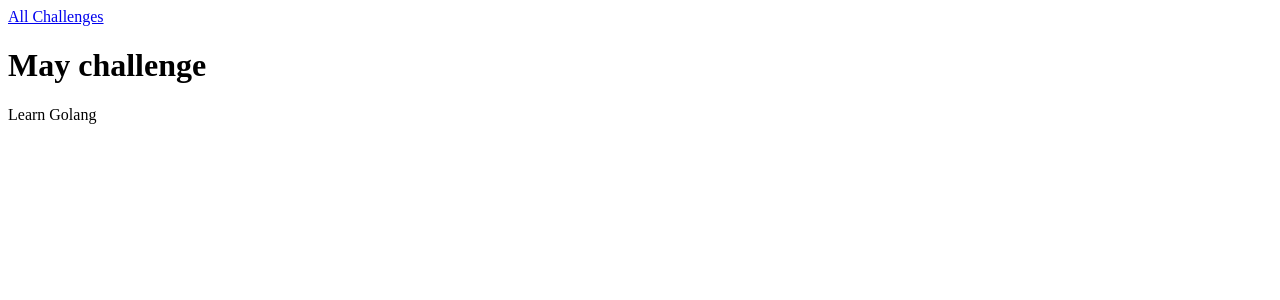
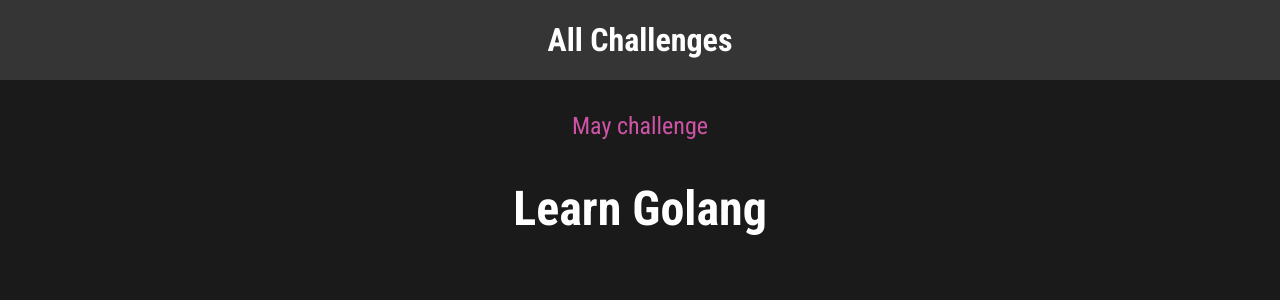
Before and after one commit to eXvimmer/django_practical_guide_course, a Django app: page /challenges/may in a window 1280 px wide. Shown: the top 300 px of the page. Run offline with Django 4.2, Linux system fonts and the light colour scheme.

Commit message:
Style the app

```diff
--- /dev/null
+++ b/challenges/static/challenges/challenge.css
@@ -0,0 +1,22 @@
+h1,
+h2 {
+  text-align: center;
+  color: white;
+}
+
+h1 {
+  font-size: 1.5rem;
+  margin: 2rem 0 1rem 0;
+  font-weight: normal;
+  color: #cf54a6;
+}
+
+h2 {
+  font-size: 3rem;
+  font-weight: bold;
+}
+
+.fallback {
+  text-align: center;
+  color: white;
+}
--- /dev/null
+++ b/challenges/static/challenges/includes/header.css
@@ -0,0 +1,25 @@
+header {
+  width: 100%;
+  height: 5rem;
+  background-color: #353535;
+}
+
+header nav {
+  width: 100%;
+  height: 100%;
+  display: flex;
+  justify-content: center;
+  align-items: center;
+}
+
+header nav a {
+  color: white;
+  font-size: 2rem;
+  font-weight: bold;
+  text-decoration: none;
+}
+
+header nav a:hover,
+header nav a:active {
+  color: #cf54a6;
+}
--- a/challenges/templates/challenges/challenge.html
+++ b/challenges/templates/challenges/challenge.html
@@ -1,4 +1,10 @@
 {% extends "base.html" %}
+{% load static %}
+
+{% block css_files %}
+    <link href="{% static "challenges/challenge.css" %}" rel="stylesheet"></link>
+    <link href="{% static "challenges/includes/header.css" %}" rel="stylesheet"></link>
+{% endblock css_files %}
 
 {% block page_title %}{{ month|title }} Challenge{% endblock page_title %}
 
@@ -7,8 +13,8 @@
 
     <h1>{{ month|title }} challenge</h1>
     {% if text %}
-        <p>{{ text }}</p>
+        <h2>{{ text }}</h2>
     {% else %}
-        <p>No challenge for this month, have fun</p>
+        <h2>No challenge for this month, have fun</h2>
     {% endif %}
 {% endblock content %}
--- a/challenges/templates/challenges/index.html
+++ b/challenges/templates/challenges/index.html
@@ -5,6 +5,7 @@
 
 {% block css_files %}
     <link href="{% static "challenges/challenges.css" %}" rel="stylesheet"></link>
+    <link href="{% static "challenges/includes/header.css" %}" rel="stylesheet"></link>
 {% endblock css_files %}
 
 {% block content %}
--- a/monthly_challenges/settings.py
+++ b/monthly_challenges/settings.py
@@ -11,6 +11,8 @@ https://docs.djangoproject.com/en/4.0/ref/settings/
 """
 
 from pathlib import Path
+
+from django.conf.global_settings import STATICFILES_DIRS
 
 # Build paths inside the project like this: BASE_DIR / 'subdir'.
 BASE_DIR = Path(__file__).resolve().parent.parent
@@ -121,3 +123,6 @@ STATIC_URL = "static/"
 # https://docs.djangoproject.com/en/4.0/ref/settings/#default-auto-field
 
 DEFAULT_AUTO_FIELD = "django.db.models.BigAutoField"
+
+# make Django aware of the root static directory
+STATICFILES_DIRS = [BASE_DIR / "static"]
--- a/requirements.txt
+++ b/requirements.txt
@@ -3,6 +3,7 @@ backports.zoneinfo==0.2.1
 black==22.1.0
 click==8.0.4
 Django==4.0.3
+djhtml==1.5.0
 greenlet==1.1.2
 msgpack==1.0.3
 mypy-extensions==0.4.3
--- /dev/null
+++ b/static/styles.css
@@ -0,0 +1,10 @@
+@import url('https://fonts.googleapis.com/css2?family=Roboto+Condensed:wght@400;700&display=swap');
+
+html {
+  font-family: 'Roboto Condensed', sans-serif;
+}
+
+body {
+  margin: 0;
+  background-color: #1a1a1a;
+}
--- a/templates/base.html
+++ b/templates/base.html
@@ -1,3 +1,5 @@
+{% load static %}
+
 <!DOCTYPE html>
 <html lang="en">
     <head>
@@ -5,6 +7,7 @@
         <meta http-equiv="X-UA-Compatible" content="IE=edge" />
         <meta name="viewport" content="width=device-width, initial-scale=1.0" />
         <title>{% block page_title %}My challenges{% endblock page_title%}</title>
+        <link rel="stylesheet" href="{% static "styles.css" %}" />
         {% block css_files %}{% endblock css_files %}
     </head>
     <body>
```
Also changed, not shown: challenges/static/challenges/challenges.css (+34 -0 lines).
